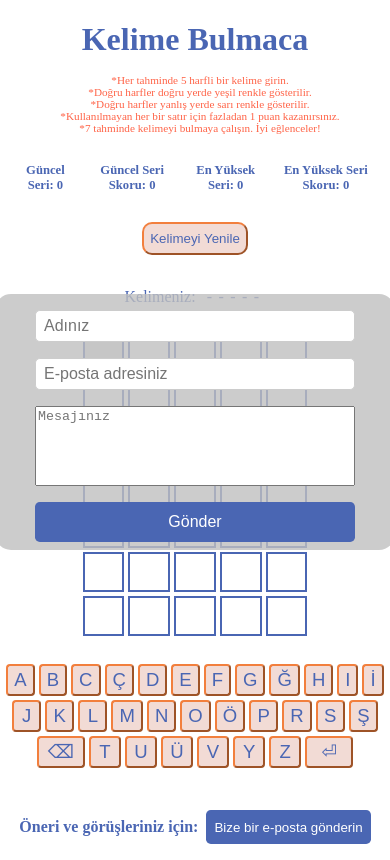
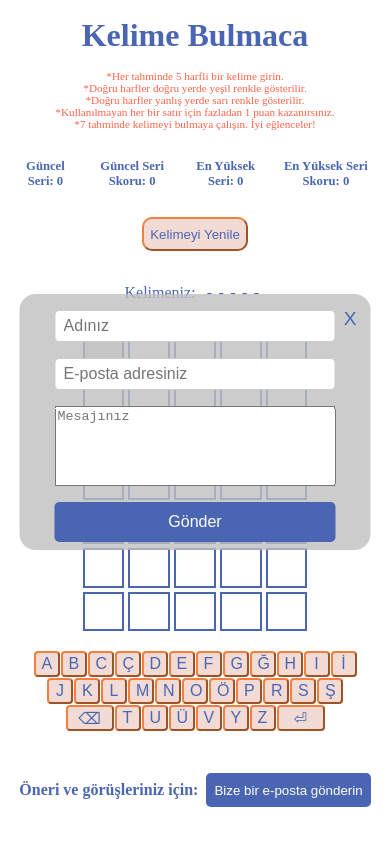
Before and after one commit to navillan/kelimeBulmaca, a React app: page / in a window 390 px wide. Both pictures are taken after a click on the button "Bize bir e-posta gönderin". Built offline with nearby package versions, Linux system fonts and the light colour scheme; some packages are replaced by stand-ins of ours; no server answers; the database is empty.

Commit message:
Project v1.1

```diff
--- a/src/components/App.js
+++ b/src/components/App.js
@@ -5,6 +5,7 @@ import SendToUs from "./sendToUs.js";
 import MainHeader from "./mainHeader.js";
 
 function App () {
+  const [showSendToUs, setShowSendToUs] = useState(false);
 
   let score = JSON.parse(localStorage.getItem('score')) || {
           currentStreak:0,
@@ -28,8 +29,9 @@ function App () {
         setCurrentStreak={setCurrentStreak}
         currentStreakScore={currentStreakScore}
         setCurrentStreakScore={setCurrentStreakScore}
+        showSendToUs={showSendToUs}
       />
-      <SendToUs />
+      <SendToUs setShowSendToUs={setShowSendToUs} />
     </div>
   );
 }
--- a/src/components/kelimeTablosu.js
+++ b/src/components/kelimeTablosu.js
@@ -1,5 +1,5 @@
 import useRandomKelime from "../hooks/useGetKelime.js";
-import { useEffect, useState } from "react";
+import { use, useEffect, useState } from "react";
 import Klavye from "./klavye.js";
 import ResultAlert from "./resultAlert.js";
 import useCheckValidWord from "../hooks/useCheckValidWord.js";
@@ -8,7 +8,7 @@ import TahminKelime from "./tahminKelime.js";
 
 
 
-const KelimeTablosu = ({  setCurrentStreak, setCurrentStreakScore }) => {
+const KelimeTablosu = ({  setCurrentStreak, setCurrentStreakScore, showSendToUs }) => {
   let score = JSON.parse(localStorage.getItem('score')) || {
           currentStreak:0,
           currentStreakScore:0,
@@ -25,8 +25,13 @@ const KelimeTablosu = ({  setCurrentStreak, setCurrentStreakScore }) => {
   const [highestStreak, setHighestStreak] = useState(score.highestStreak || 0);
   const [highestStreakScore, setHighestStreakScore] = useState(score.highestStreakScore || 0);
   const [isValidWord, setIsValidWord] = useState(false);
+  const [tahminKelime, setTahminKelime] = useState([]);
   const { mainKelime, kelimeler, kelimelerArray } = getKelime;
-  const [tahminKelime, setTahminKelime] = useState([]);
+  const [remainingWords, setRemainingWords] = useState([]);
+
+  useEffect(() => {
+    setRemainingWords(mainKelime ? Object.values(mainKelime).filter(val => typeof val === "string") : []);
+  }, [mainKelime]);
 
   const [table, setTable] = useState(
     Array.from({ length: ROWS }, () => Array(COLS).fill(""))
@@ -40,8 +45,8 @@ const KelimeTablosu = ({  setCurrentStreak, setCurrentStreakScore }) => {
 
   useEffect(() => {
     if (
-    currentCell.col === COLS - 1 &&
-    table[currentCell.row][currentCell.col] !== ""
+      currentCell.col === COLS - 1 &&
+      table[currentCell.row][currentCell.col] !== ""
     ) {
       useCheckValidWord(setIsValidWord, tahminKelime, kelimelerArray);
     }
@@ -58,6 +63,8 @@ const KelimeTablosu = ({  setCurrentStreak, setCurrentStreakScore }) => {
 
 
   const handleKeyboardInput = (key) => {
+
+    if (isWin || isLose || showSendToUs) return;
     if (key === "⌫" || key === "Backspace") {
       if (col > 0 || (col === 0 && table[row][col] !== "")) {
         const newCol = col > 0 && table[row][col] === "" ? col - 1 : col;
@@ -88,15 +95,19 @@ const KelimeTablosu = ({  setCurrentStreak, setCurrentStreakScore }) => {
           const newColors = cellColors.map(arr => [...arr]);
           for (let i = 0; i < COLS; i++) {
             if (tahminKelime[i] === mainKelimeArr[i]) {
+              setRemainingWords(prev => {
+                return prev.filter((_, idx) => idx !== i);
+              });
               newColors[row][i] = "#8BC34A";
               handleCorrectWords(i, tahminKelime[i]);
               setRemainingRows(7 - currentCell.row)
-            } else if (mainKelimeArr.includes(tahminKelime[i])) {
+            } else if (mainKelimeArr.includes(tahminKelime[i]) && remainingWords.includes(tahminKelime[i])) {
               newColors[row][i] = "#FFC107";
             } else {
               newColors[row][i] = "#ff6767ff";
             }
           }
+
         setCellColors(newColors);
 
         let win = false, lose = false;
--- a/src/components/sendToUs.js
+++ b/src/components/sendToUs.js
@@ -1,7 +1,7 @@
 import $ from "jquery";
 import useSendToUs from "../hooks/useSendToUs.js";
 
-function SendToUs() {
+function SendToUs({ setShowSendToUs }) {
 
     const namePattern = /^[a-zA-ZğüşıöçĞÜŞİÖÇ\s]+$/g;
     const emailPattern = /^[\w._-]+@[\w_-]+(\.[\w_-]{2,})+$/g;
@@ -25,16 +25,17 @@ function SendToUs() {
     const suggestion = { name, email, message };
     useSendToUs(suggestion);
     form.reset();
-    $('.send-to-us-form').hide();
+    document.querySelector('.send-to-us-form').style.display = 'none';
   }
 
   return (
     <div className="send-to-us-wrapper">
       <p style={{ fontWeight: 'bold' }}>Öneri ve görüşleriniz için: </p>
-      <button className="send-to-us-button" onClick={() => $('.send-to-us-form').toggle()}>
+      <button className="send-to-us-button" onClick={() => {$('.send-to-us-form').toggle(); setShowSendToUs(true); $('.send-to-us-button').attr("disabled", true);}}>
         Bize bir e-posta gönderin
       </button>
-      <div className="send-to-us-form" >
+      <div className="send-to-us-form" style={{ display: 'none' }}>
+        <button className="close-form-button" onClick={() => {$('.send-to-us-form').toggle(); setShowSendToUs(false); $('.send-to-us-button').attr("disabled", false);}}>X</button>
         <form onSubmit={handleSubmit}>
           <input type="text" name="name" placeholder="Adınız" required />
           <input type="email" name="email" placeholder="E-posta adresiniz" required />
--- a/src/index.css
+++ b/src/index.css
@@ -2,6 +2,8 @@
 
 .App {
   text-align: center;
+  justify-content: center;
+  align-items: center;
   color: #4a66b3;
 }
 
@@ -167,7 +169,6 @@ button {
   justify-content: center;
   align-items: center;
 }
-
 .send-to-us-button {
   background-color: #4a66b3;
   color: white;
@@ -177,7 +178,6 @@ button {
   padding: 0.2rem 0.5rem;
   cursor: pointer;
 }
-
 .send-to-us-form {
   display: none;
   position: absolute;
@@ -189,7 +189,15 @@ button {
   background-color: rgba(192, 192, 192, 0.8);
   border-radius: 16px;
 }
-
+.close-form-button {
+  position: absolute;
+  top: 0.5rem;
+  right: 0.5rem;
+  background: none;
+  border: none;
+  font-size: 1.2rem;
+  cursor: pointer;
+}
 .send-to-us-form form input,
 .send-to-us-form form textarea,
 .send-to-us-form form button {
@@ -198,7 +206,6 @@ button {
   margin: 1rem auto;
   box-sizing: border-box;
 }
-
 .send-to-us-form form input {
   height: 2rem;
   padding: 0.5rem;
@@ -206,12 +213,10 @@ button {
   border: 1px solid #ccc;
   border-radius: 0.3rem;
 }
-
 .send-to-us-form form textarea {
   height: 5rem;
   resize: none;
 }
-
 .send-to-us-form form button {
   height: 2.5rem;
   background-color: #4a66b3;
@@ -221,9 +226,67 @@ button {
   cursor: pointer;
   font-size: 1rem;
 }
-
 .send-to-us-form form input:focus,
 .send-to-us-form form textarea:focus {
   border: 1px solid #4a66b3;
   outline: none;
 }
+
+@media (max-width: 600px) {
+  .main-header-rules {
+    width: 90%;
+    font-size: 0.7rem;
+  }
+  .button-cluster {
+    margin: 2px;
+    gap: 2px;
+  }
+  .send-to-us-form {
+    width: 90%;
+  }
+}
+
+@media (max-width: 400px) {
+  .button-cluster {
+    margin: 1px;
+    gap: 1px;
+  }
+  .button-cluster button {
+    height: 26px;
+    width: 26px;
+    font-size: 16px;
+  }
+}
+
+@media (min-height: 1080px) {
+  .main-header, .main-header h1, .skor, .oyun-wrapper, .tahmin-wrapper, .klavye-cluster {
+    margin-top: 3vh;
+  }
+  .send-to-us-wrapper {
+    margin-top: 6vh;
+  }
+}
+
+@media (max-height: 958px) {
+  .main-header, .main-header h1, .skor, .oyun-wrapper, .tahmin-wrapper, .klavye-cluster {
+    margin-top: 2vh;
+  }
+  .send-to-us-wrapper {
+    margin-top: 4vh;
+  }
+}
+
+@media (max-height: 800px) {
+  .main-header, .main-header h1, .skor, .oyun-wrapper, .tahmin-wrapper, .send-to-us-wrapper, .klavye-cluster {
+    margin-top: 1vh;
+  }
+  .main-header-rules {
+    margin-bottom: 5px;
+  }
+}
+
+@media (max-height: 700px) {
+  .main-header, .main-header h1, .skor, .oyun-wrapper, .tahmin-wrapper, .send-to-us-wrapper, .klavye-cluster {
+    margin-top: 0.5vh;
+  }
+}
```
Also changed, not shown: build/asset-manifest.json, build/index.html, build/static/js/main.f41f03c7.js.LICENSE.txt (renamed from build/static/js/main.d08e480c.js.LICENSE.txt), 8 other files.
